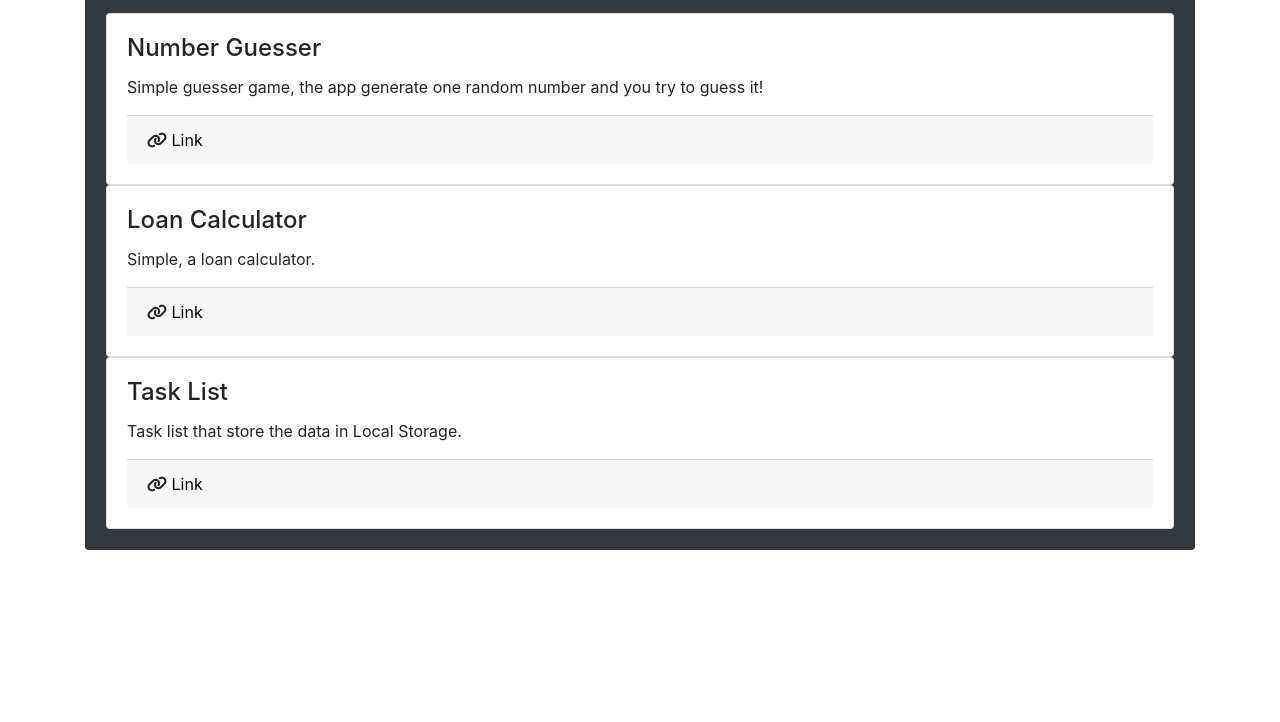
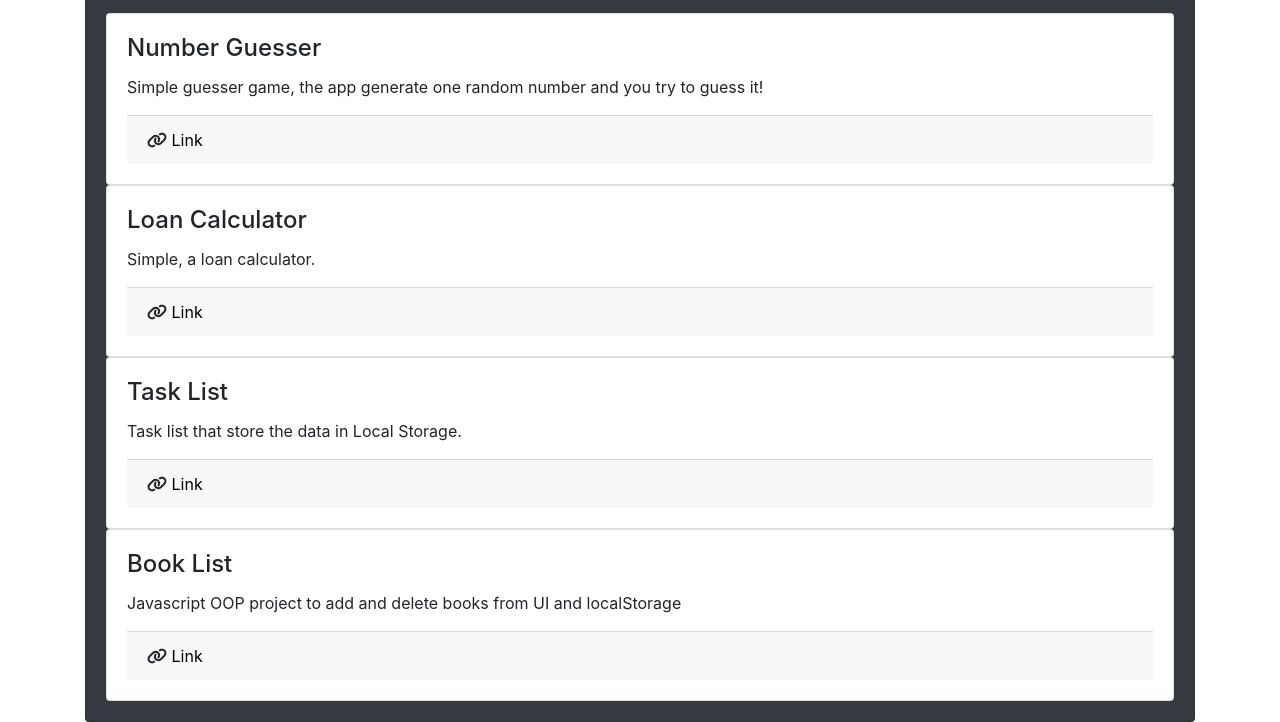
Before and after one commit to CamiloAvelar/JavaScrips-Projects, a plain HTML site: page index.html in a window 1280 px wide. Shown: the part 94-816 px from the top of the page. Drawn offline with nearby package versions, Linux system fonts and the light colour scheme.

Commit message:
BookList added

```diff
--- a/index.html
+++ b/index.html
@@ -64,6 +64,20 @@
                 </div>
             </div>
         </div>
+        <div class="card-deck">
+            <div class="card">
+                <div class="card-body">
+                    <h4 class="card-title">Book List</h4>
+                    <div class="card-text mb-3">
+                        Javascript OOP project to add and delete books from UI and localStorage
+                    </div>
+                    <div class="card-footer">
+                        <i class="fas fa-link"></i>
+                        <a href="https://camiloavelar.github.io/JavaScript-Projects/BookList/" target="_blank">Link</a>
+                    </div>
+                </div>
+            </div>
+        </div>
     </div>
    </div>
     <script src="https://code.jquery.com/jquery-3.3.1.min.js" integrity="sha256-FgpCb/KJQlLNfOu91ta32o/NMZxltwRo8QtmkMRdAu8="
```
